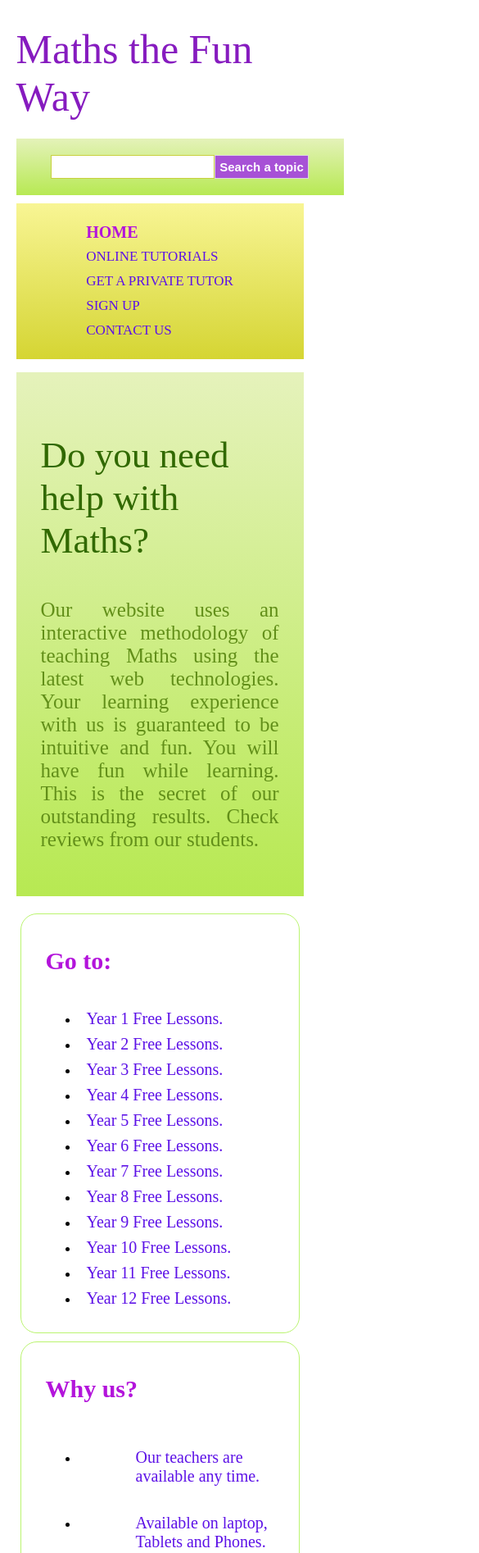
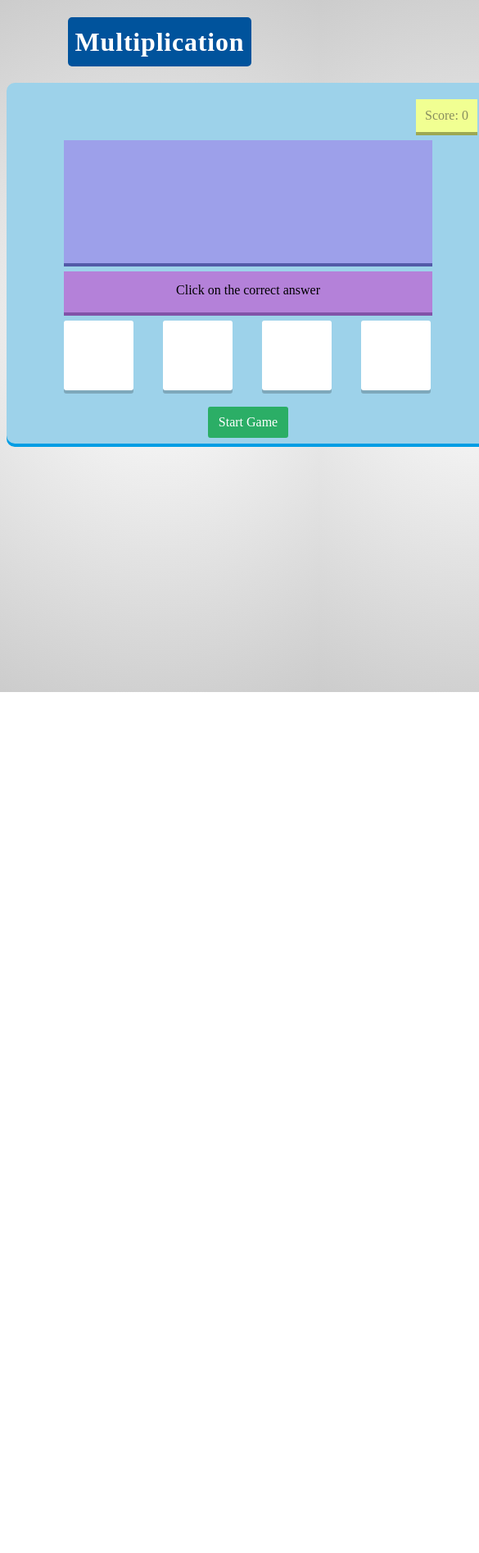
Before and after one commit to CornerFace/Projects, a plain HTML site: page index.html in a window 390 px wide. Shown: the top 1894 px of the page at 82% size, 585 px wide, since content can reach past the window. After the commit the page ends 844 px from the top, so only its background shows below. Drawn offline with Linux system fonts and the light colour scheme.

Commit message:
Maths Game With HTML5, CSS3 and JavaScript
Maths Game With HTML5, CSS3 and JavaScript
Index Page
Styling Page
JavaScript Code

```diff
--- a/index.html
+++ b/index.html
@@ -1,85 +1,49 @@
 <!--index.html-->
 <!DOCTYPE html>
-<html>
+<html lang="en">
     <head>
+        <title>Maths Game</title>
         <meta charset="utf-8">
-        <title>Maths Website</title>
-        <meta name="viewport" content="width=device-width, initial-scale=1.0, user-scalable=yes">
+        <meta name="viewport" content="width=device-width, initial-scale=1, user-scalable=yes">
         <link rel="stylesheet" href="styling.css">
     </head>
 
     <body>
+
+	<div class="Multiplication"><h1>Multiplication</h1></div>
         <div id="container">
-            <div id="header">
-                <div id="brand">
-                    <h1><a href="#">Maths the Fun Way</a></h1>
-                </div>
-                <div id="searchBox">
-                    <form method="get">
-                        <input type="text" class="text">
-                        <input type="submit" value="Search a topic" class="submit">
-                    </form>
-                </div>
-                <div class="clear">
-
-                </div>
+            <div id="score">
+                Score: <span id="scorevalue">0</span>
             </div>
-            <div id="menu">
-                <a href="#" class="active">Home</a>
-                <a href="#">Online Tutorials</a>
-                <a href="#">Get a private tutor</a>
-                <a href="#">Sign up</a>
-                <a href="#">Contact us</a>
+            <div id="correct">
+                Correct
             </div>
-            <div id="introduction">
-                <h3>Do you need help with Maths?</h3>
-                <p>Our website uses an interactive methodology of teaching Maths using the latest web technologies. Your learning experience with us is guaranteed to be intuitive and fun. You will have fun while learning. This is the secret of our outstanding results. Check reviews from our students.</p>
+            <div id="wrong">
+                Try Again
             </div>
-            <div class="sidebars">
-                <div class="sidebarWrapper">
-                    <div id="leftsidebar" class="sidebar">
-                        <h3>Go to:</h3>
-                        <ul>
-                            <li><a href="#">Year 1 Free Lessons.</a></li>
-                            <li><a href="#">Year 2 Free Lessons.</a></li>
-                            <li><a href="#">Year 3 Free Lessons.</a></li>
-                            <li><a href="#">Year 4 Free Lessons.</a></li>
-                            <li><a href="#">Year 5 Free Lessons.</a></li>
-                            <li><a href="#">Year 6 Free Lessons.</a></li>
-                            <li><a href="#">Year 7 Free Lessons.</a></li>
-                            <li><a href="#">Year 8 Free Lessons.</a></li>
-                            <li><a href="#">Year 9 Free Lessons.</a></li>
-                            <li><a href="#">Year 10 Free Lessons.</a></li>
-                            <li><a href="#">Year 11 Free Lessons.</a></li>
-                            <li><a href="#">Year 12 Free Lessons.</a></li>
-
-                        </ul>
-                    </div>
-                </div>
-                <div class="sidebarWrapper">
-                    <div id="rightsidebar" class="sidebar">
-                        <h3>Why us?</h3>
-                        <ul>
-                            <li><a href="#">Our teachers are available any time.</a></li>
-                            <li><a href="#">Available on laptop, Tablets and Phones.</a></li>
-                            <li><a href="#">30 day Money Back Guarantee.</a></li>
-                            <li><a href="#">Interactive games for an enjoyable learning experience.</a></li>
-                            <li><a href="#">Learn at your own pace.</a></li>
-                            <li><a href="#">Complete curriculum.</a></li>
-                        </ul>
-                    </div>
-                </div>
-
+            <div id="question">
 
             </div>
-            <div class="clear"></div>
-            <footer class="footer">
-                <div>
-                    <p> Copyright &copy; 2019-2020 | Design & Developed by <a href="#" class="bottom">CORNER FACE</a>.</p>
-                </div>
-            </footer>
+            <div id="instruction">
+                Click on the correct answer
+            </div>
+            <div id="choices">
+                <div id="box1" class="box"></div>
+                <div id="box2" class="box"></div>
+                <div id="box3" class="box"></div>
+                <div id="box4" class="box"></div>
+            </div>
+            <div id="startreset">
+                Start Game
+            </div>
+            <div id="timeremaining">
+                Time Remaining: <span id="timeremainingvalue">60</span> Sec
+            </div>
+            <div id="gameOver">
+
+            </div>
         </div>
 
+        <script src="javascript.js"></script>
     </body>
-
 </html>
--- a/styling.css
+++ b/styling.css
@@ -1,228 +1,192 @@
 /*styling.css*/
-body{
-    font: Arial, Helvetica, sans-serif;
-    margin: 0;
-    padding: 0;
-}
-
-*{
-    box-sizing: border-box;
-}
-
-#container {
-    width: 90%;
-    /*    border: 1px solid grey;*/
-    margin: 0 auto;
-    display: flex;
-    flex-direction: column;
-    height: 100vh;
-}
-
-#header{
-    /*    height: 100px;*/
-    padding: 10px 0;
-    display: flex;
-    flex-wrap: wrap;
-}
-
-#brand{
-    /*    float: left;   */
-    flex: 50%;
-}
-
-h1 a{
-    font-size: 50px;
-    font-weight: 100;
-    color: #861BBF;
-    text-decoration: none;
-}
-
-#searchBox{
-    /*    float: right;*/
-    flex: 50%;
-    background: linear-gradient(#E4F2B9, #B7E953);
-    background: -webkit-linear-gradient(#E4F2B9, #B7E953);
-    background: -o-linear-gradient(#E4F2B9, #B7E953);
-    background: -moz-linear-gradient(#E4F2B9, #B7E953);
-    min-width: 400px;
-    /*    height: 50px;*/
-    padding: 20px;
-    /*    margin-top: 20px;*/
-    display: flex;
-    justify-content: center;
-    align-items: center;
-}
-
-.text{
-    float: left;
-    width: 200px;
-    padding: 5px;
-    font-size: 15px;
-    color: #E36A0C;
-    background: white url(images/search.png) right center no-repeat;
-    border: 1px solid #C8D03E;
-}
-
-.submit{
-    float: right;
-    padding: 5px;
-    font-weight: bold;
-    color: white;
-    background: #A751D6;
-    font-size: 15px;
-    border: 1px solid #DCD5E1;
-}
-
-.clear{
-    clear: both;
-}
-
-#menu{
-/*    height: 150px;*/
-    background: linear-gradient(#F8F594, #D5D533);
-    background: -webkit-linear-gradient(#F8F594, #D5D533);
-    background: -o-linear-gradient(#F8F594, #D5D533);
-    background: -moz-linear-gradient(#F8F594, #D5D533);
-    padding: 20px 0;
-    display: flex;
-    flex-wrap: wrap;
+html{
+    height: 100%;
+    background: radial-gradient(circle, #fff, #ccc);
+    background: -webkit-radial-gradient(circle, #fff, #ccc);
+    background: -o-radial-gradient(circle, #fff, #ccc);
+    background: -moz-radial-gradient(circle, #fff, #ccc);
 }
 
 
-#menu a{
-    /*    float: left;*/
-    padding: 0 30px;
-    height: 30px;
-    border-right: 1px solid #5d12e7;
+
+
+#container{
+    height: 400px;
+    width: 550px;
+    background-color: #9DD2EA;
+    margin: 80px auto;
+    padding: 20px;
+    border-radius: 10px;
+    box-shadow: 0px 4px 0px 0px #009de4;
+    -moz-box-shadow: 0px 4px 0px 0px #009de4;
+    -webkit-box-shadow: 0px 4px 0px 0px #009de4;
+/*        box-shadow: [horizontal offset] [vertical offset] [blur radius] [optional spread radius] [color]*/
+    position: relative;
 }
 
-#menu a:last-child{
-    border-right: none;
+#score{
+    background-color: #F1FF92;
+    color: #888E5F;
+    padding: 11px;
+    position: absolute;
+    left: 500px;
+    box-shadow: 0px 4px 0px #9da853;
+    -moz-box-shadow: 0px 4px 0px #9da853;
+    -webkit-box-shadow: 0px 4px 0px #9da853;
 }
 
-#menu a{
-    text-decoration: none;
-    text-transform: uppercase;
-    font-size: 17px;
-    color: #5d12e7;
-    line-height: 30px;
-    -webkit-transition: font-size 0.3s ease;
-    -moz-transition: font-size 0.3s ease;
-    -o-transition: font-size 0.3s ease;
-    -ms-transition: font-size 0.3s ease;
-    transition: font-size 0.3s ease;
+#correct{
+    position: absolute;
+    left: 260px;
+    background-color: #42e252;
+    color: white;
+    padding: 11px;
+    display: none;
 }
 
-#menu a:hover, #menu a.active{
-    font-size: 20px;
-    font-weight: bold;
-    color: #B314DB;
-}
-/*small screens: vertical menu*/
-@media screen and (max-width: 700px){
-    #menu{
-        flex-direction: column;
-        align-content: center;
-    }
-    #menu a{
-        border-right: none;
-    }
+#wrong{
+    position: absolute;
+    left: 250px;
+    background-color: #de401a;
+    color: white;
+    padding: 11px;
+    display: none;
 }
 
-#introduction{
-    background: linear-gradient(#E5F2BB, #B7E952);
-    background: -webkit-linear-gradient(#E5F2BB, #B7E952);
-    background: -o-linear-gradient(#E5F2BB, #B7E952);
-    background: -moz-linear-gradient(#E5F2BB, #B7E952);
-    padding: 30px;
-    margin: 16px 0;
+#question{
+    width: 450px;
+    height: 150px;
+    margin: 50px auto 10px auto;
+    background-color: #9DA0EA;
+    box-shadow: 0px 4px #535aa8;
+    -moz-box-shadow: 0px 4px #535aa8;
+    -webkit-box-shadow: 0px 4px #535aa8;
+    font-size: 100px;
+    text-align: center;
+    font-family: cursive, sans-serif;
+    color: black;
 }
 
-#introduction h3{
-    font-size: 45px;
-    color: #316901;
-    font-weight: normal;
+#instruction{
+    width: 450px;
+    height: 50px;
+    background-color: #B481D9;
+    margin: 10px auto;
+    text-align: center;
+    line-height: 45px;
+
+    box-shadow: 0px 4px #8153a8;
+    -moz-box-shadow: 0px 4px #8153a8;
+    -webkit-box-shadow: 0px 4px #8153a8;
 }
 
-#introduction p{
-    font-size: 25px;
-    color: #628F19;
-    text-align: justify;
+#choices{
+    width: 450px;
+    height: 100px;
+    margin: 5px auto;
 }
 
-/*sidebars*/
-.sidebars{
-    display: flex;
-    flex-wrap: wrap;
-}
-.sidebarWrapper{
-    padding: 5px;
-    flex: 50%;
-}
-.sidebar{
-    height: 100%;
-    width: 100%;
-    border: 1px solid #BAF46F;
-    border-radius: 20px;
-    padding: 10px 30px;
-/*    flex: 50%;*/
+.box{
+    width: 85px;
+    height: 85px;
+    background-color: white;
+    float: left;
+    margin-right: 36px;
+    border-radius: 3px;
+    cursor: pointer;
+    box-shadow: 0px 4px rgba(0, 0, 0, 0.2);
+    -moz-box-shadow: 0px 4px rgba(0, 0, 0, 0.2);
+    -webkit-box-shadow: 0px 4px rgba(0, 0, 0, 0.2);
+    text-align: center;
+    line-height: 80px;
+    position: relative;
+    transition: all 0.2s;
+    -webkit-transition: all 0.2s;
+    -moz-transition: all 0.2s;
+    -o-transition: all 0.2s;
+    -ms-transition: all 0.2s;
 }
 
-.sidebar h3{
-    color: #B314DB;
-    font-size: 30px;
+.box:hover, #startreset:hover{
+/*    background-color: #9C89F6;*/
+/*    color: white;*/
+/*    box-shadow: 0px 4px #6b54d3;*/
+/*    -moz-box-shadow: 0px 4px #6b54d3;*/
+/*    -webkit-box-shadow: 0px 4px #6b54d3;*/
 }
 
-.sidebar ul{
-    padding-top: 8px;
+.box:active, #startreset:active{
+    background-color: #
+	;
+    color: white;
+    box-shadow: 0px 0px #6b54d3;
+    -moz-box-shadow: 0px 0px #6b54d3;
+    -webkit-box-shadow: 0px 0px #6b54d3;
+    top: 4px;
 }
-#leftsidebar ul li{
-    padding: 4px 0 4px 10px;
-    list-style-image: url(images/arrow.png);
+#box4{
+    margin-right: 0;
 }
 
-#rightsidebar ul li{
-    padding: 17px 0 17px 70px;
-    background: url(images/tick.png) no-repeat left center;
-}
-.sidebar ul li a{
-    text-decoration: none;
-    font-size: 20px;
-    color: #5d12e7;
-    -webkit-transition: font-size 0.3s ease;
-    -moz-transition: font-size 0.3s ease;
-    -o-transition: font-size 0.3s ease;
-    -ms-transition: font-size 0.3s ease;
-    transition: font-size 0.3s ease;
+#startreset{
+    width: 78px;
+	color:#fff;
+    padding: 10px;
+    background-color: #2BAE66FF;
+    margin: 0 auto;
+    border-radius: 3px;
+    cursor: pointer;
+
+    text-align: center;
+    position: relative;
+    transition: all 0.2s;
+    -webkit-transition: all 0.2s;
+    -moz-transition: all 0.2s;
+    -o-transition: all 0.2s;
+    -ms-transition: all 0.2s;
 }
 
-.sidebar ul li a:hover, .sidebar ul li a.active{
-    text-decoration: none;
-    color: #B314DB;
-    font-size: 23px;
-    font-weight: bold;
+#timeremaining{
+    width: 160px;
+    padding: 10px;
+    position: absolute;
+    top: 395px;
+    left: 400px;
+	color:#fff;
+    background-color: #00203FFF;
+    border-radius: 3px;
+
+/*    visibility: hidden;*/
+    display: none;
 }
 
-
-/*
-#leftsidebar{
-    float: left;
-}
-
-#rightsidebar{
-    float: right;
-}
-*/
-
-.footer {
-    height: 60px;
-    background: linear-gradient(#F6F390, #D5D533);
-    background: -webkit-linear-gradient(#F6F390, #D5D533);
-    background: -o-linear-gradient(#F6F390, #D5D533);
-    background: -moz-linear-gradient(#F6F390, #D5D533);
-    padding: 10px 30px;
-    margin-top: auto;
+#gameOver{
+    height: 200px;
+    width: 500px;
+    background: linear-gradient(#F3CA6B, #F3706C);
+    background: -webkit-linear-gradient(#F3CA6B, #F3706C);
+    background: -o-linear-gradient(#F3CA6B, #F3706C);
+    background: -moz-linear-gradient(#F3CA6B, #F3706C);
+    color: white;
+    font-size: 2.5em;
     text-align: center;
+    text-transform: uppercase;
+    position: absolute;
+    top: 100px;
+    left: 45px;
+    z-index: 2;
+    display: none;
 
 }
-.bottom{text-decoration: none;}
+.Multiplication{
+width:60%;
+height:60px;
+margin-left:20%;
+margin-bottom:-60px;
+line-height:60px;
+background-color:#00539CFF;
+color:#ffffff;
+letter-spacing:0.8px;
+text-align:center;
+border-radius:5px;
+}
```
Also changed, not shown: javascript.js (added, +159 -0 lines).
